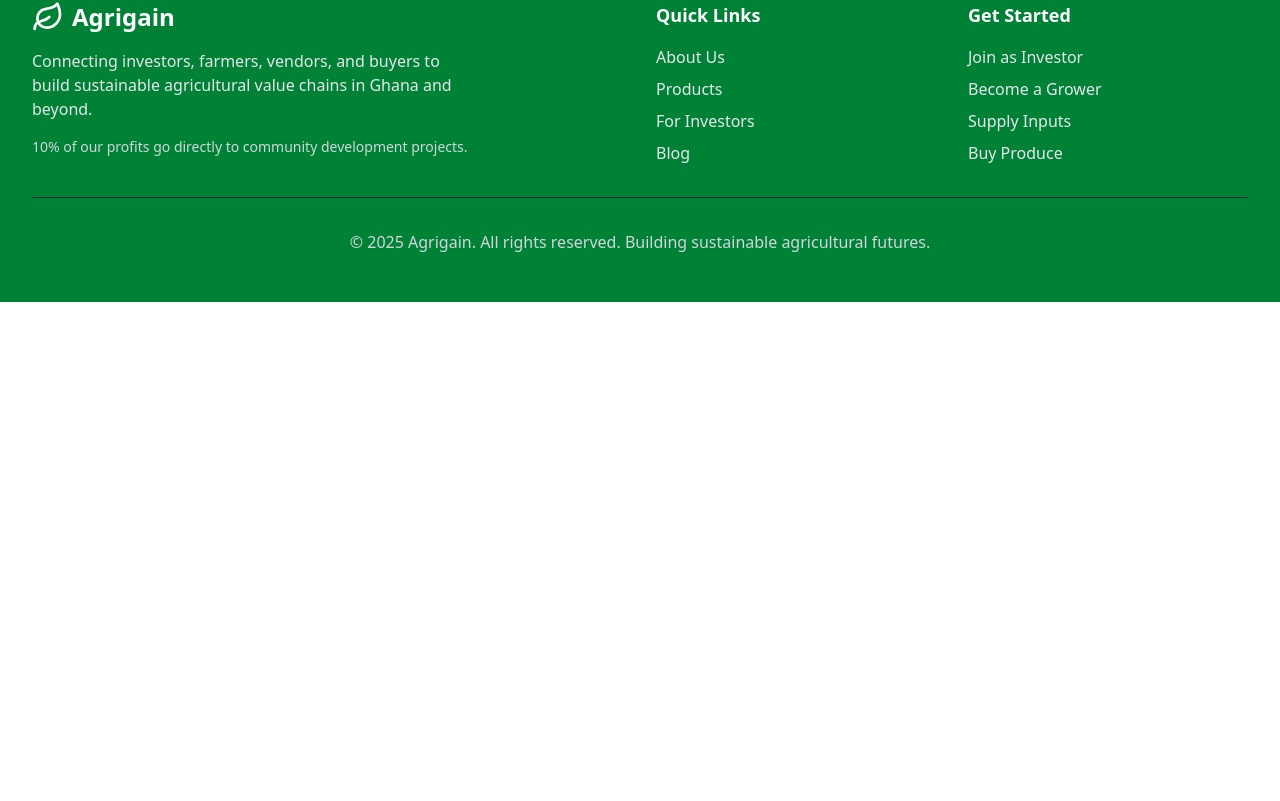
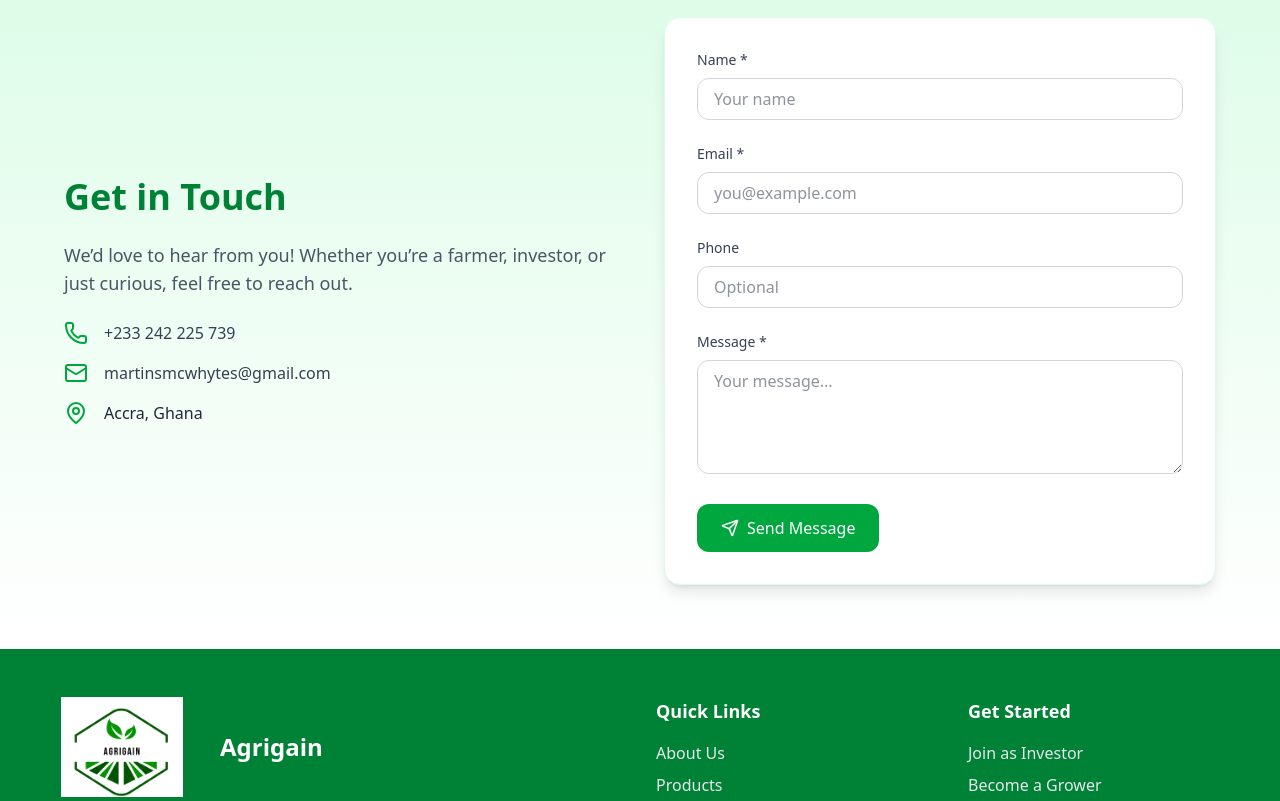
Before and after one commit to Ms-Adubea/agrigain, a React (Vite) app: page / in a window 1280 px wide. Shown: the part 1813-2614 px from the top of the page. Before the commit the page ends 2115 px from the top, so only its background shows below. Built offline with nearby package versions, Linux system fonts and the light colour scheme.

Commit message:
Added the contact form and it's working

```diff
--- a/package.json
+++ b/package.json
@@ -15,6 +15,7 @@
     "react": "^19.0.0",
     "react-dom": "^19.0.0",
     "react-router-dom": "^7.6.1",
+    "sweetalert2": "^11.22.0",
     "tailwindcss": "^4.1.8"
   },
   "devDependencies": {
--- /dev/null
+++ b/src/components/Contact.jsx
@@ -0,0 +1,161 @@
+import { Mail, Phone, MapPin, Send } from 'lucide-react';
+import React, { useState } from 'react';
+import Swal from 'sweetalert2'; // Make sure to install sweetalert2
+
+const Contact = () => {
+  const [formData, setFormData] = useState({
+    name: '',
+    email: '',
+    phone: '',
+    message: ''
+  });
+
+  const handleChange = (e) => {
+    setFormData({
+      ...formData,
+      [e.target.name]: e.target.value
+    });
+  };
+
+  const handleSubmit = async (e) => {
+    e.preventDefault();
+
+    // Basic validation
+    if (!formData.name || !formData.email || !formData.message) {
+      Swal.fire({
+        icon: 'warning',
+        title: 'Incomplete Form',
+        text: 'Please fill in all required fields.',
+        confirmButtonColor: '#008236'
+      });
+      return;
+    }
+
+    try {
+      const response = await fetch('https://formspree.io/f/movwaykk', {
+        method: 'POST',
+        headers: {
+          'Content-Type': 'application/json'
+        },
+        body: JSON.stringify(formData)
+      });
+
+      if (response.ok) {
+        Swal.fire({
+          icon: 'success',
+          title: 'Message Sent!',
+          text: 'Your message has been sent successfully. We will get back to you soon.',
+          confirmButtonColor: '#008236'
+        });
+        setFormData({ name: '', email: '', phone: '', message: '' });
+      } else {
+        Swal.fire({
+          icon: 'error',
+          title: 'Oops...',
+          text: 'Failed to send message. Please try again later.',
+          confirmButtonColor: '#008236'
+        });
+      }
+    } catch (error) {
+      Swal.fire({
+        icon: 'error',
+        title: 'Network Error',
+        text: 'An error occurred. Please check your internet connection and try again.',
+        confirmButtonColor: '#008236'
+      });
+    }
+  };
+
+  return (
+    <section className="py-16 px-4 bg-gradient-to-b from-green-100 to-white text-gray-800" id="contact">
+      <div className="max-w-6xl mx-auto grid md:grid-cols-2 gap-12 items-center">
+        {/* Left side: Info */}
+        <div className="space-y-6">
+          <h2 className="text-4xl font-bold text-green-700">Get in Touch</h2>
+          <p className="text-lg text-gray-600">
+            We’d love to hear from you! Whether you’re a farmer, investor, or just curious,
+            feel free to reach out.
+          </p>
+          <div className="space-y-4">
+            <div className="flex items-center gap-4">
+              <Phone className="text-green-600" />
+              <a href="tel:+233242225739" className="hover:underline text-gray-700">
+                +233 242 225 739
+              </a>
+            </div>
+            <div className="flex items-center gap-4">
+              <Mail className="text-green-600" />
+              <a href="mailto:martinsmcwhytes@gmail.com" className="hover:underline text-gray-700">
+                martinsmcwhytes@gmail.com
+              </a>
+            </div>
+            <div className="flex items-center gap-4">
+              <MapPin className="text-green-600" />
+              <span>Accra, Ghana</span>
+            </div>
+          </div>
+        </div>
+
+        {/* Right side: Form */}
+        <form onSubmit={handleSubmit} className="bg-white shadow-lg rounded-2xl p-8 space-y-6 border border-green-100">
+          <div className="space-y-2">
+            <label className="block text-sm font-medium text-gray-700">Name *</label>
+            <input
+              type="text"
+              name="name"
+              value={formData.name}
+              onChange={handleChange}
+              placeholder="Your name"
+              required
+              className="w-full px-4 py-2 rounded-xl border border-gray-300 focus:outline-none focus:ring-2 focus:ring-green-400"
+            />
+          </div>
+          <div className="space-y-2">
+            <label className="block text-sm font-medium text-gray-700">Email *</label>
+            <input
+              type="email"
+              name="email"
+              value={formData.email}
+              onChange={handleChange}
+              placeholder="you@example.com"
+              required
+              className="w-full px-4 py-2 rounded-xl border border-gray-300 focus:outline-none focus:ring-2 focus:ring-green-400"
+            />
+          </div>
+          <div className="space-y-2">
+            <label className="block text-sm font-medium text-gray-700">Phone</label>
+            <input
+              type="tel"
+              name="phone"
+              value={formData.phone}
+              onChange={handleChange}
+              placeholder="Optional"
+              className="w-full px-4 py-2 rounded-xl border border-gray-300 focus:outline-none focus:ring-2 focus:ring-green-400"
+            />
+          </div>
+          <div className="space-y-2">
+            <label className="block text-sm font-medium text-gray-700">Message *</label>
+            <textarea
+              name="message"
+              value={formData.message}
+              onChange={handleChange}
+              placeholder="Your message..."
+              rows={4}
+              required
+              className="w-full px-4 py-2 rounded-xl border border-gray-300 focus:outline-none focus:ring-2 focus:ring-green-400"
+            />
+          </div>
+          <button
+            type="submit"
+            className="flex items-center gap-2 bg-green-600 text-white px-6 py-3 rounded-xl hover:bg-green-700 transition-all duration-300"
+          >
+            <Send size={18} />
+            Send Message
+          </button>
+        </form>
+      </div>
+    </section>
+  );
+};
+
+export default Contact;
--- a/src/components/Footer.jsx
+++ b/src/components/Footer.jsx
@@ -1,5 +1,6 @@
 import { Link } from 'react-router-dom';
 import { Leaf } from 'lucide-react';
+import logo from "../assets/images/agrigain.PNG";
 
 const Footer = () => {
   return (
@@ -7,10 +8,23 @@ const Footer = () => {
       <div className="max-w-7xl mx-auto px-4 sm:px-6 lg:px-8 py-12">
         <div className="grid grid-cols-1 md:grid-cols-4 gap-8">
           <div className="col-span-1 md:col-span-2">
-            <div className="flex items-center space-x-2 mb-4">
+            {/* <div className="flex items-center space-x-2 mb-4">
               <Leaf className="h-8 w-8 text-primary-500" />
               <span className="text-2xl font-bold">Agrigain</span>
-            </div>
+            </div> */}
+            <div className="flex items-center">
+                        <Link to="/" className="flex items-center space-x-2">
+                          <img
+                            src={logo}
+                            alt="Agrigain Logo"
+                            className="h-25 w-45 object-contain"
+                          />
+                         <Link to="/" className="flex items-center space-x-2">
+                          {/* <Leaf className="h-8 w-8 text-green-600" /> */}
+                          <span className="text-2xl font-bold text-white">Agrigain</span>
+                        </Link>
+                        </Link>
+                      </div>
             <p className="text-gray-200 mb-4 max-w-md">
               Connecting investors, farmers, vendors, and buyers to build sustainable agricultural value chains in Ghana and beyond.
             </p>
--- a/src/components/Hero.jsx
+++ b/src/components/Hero.jsx
@@ -130,10 +130,11 @@
 
 
 import { ArrowRight, Users, TrendingUp, Leaf, ShoppingCart } from 'lucide-react';
+import videoSrc from "../assets/videos/hero-bg.mp4";
 
 const Hero = () => {
   return (
-    <section className="relative bg-gradient-to-br from-primary-50 to-white overflow-hidden">
+    <section className="relative bg-gradient-to-br from-green-50 to-white overflow-hidden">
       <div className="max-w-7xl mx-auto px-4 sm:px-6 lg:px-8 py-20">
         <div className="grid lg:grid-cols-2 gap-12 items-center">
           <div className="animate-fade-in">
--- a/src/layout/RootLayout.jsx
+++ b/src/layout/RootLayout.jsx
@@ -1,6 +1,7 @@
 import { Outlet } from "react-router-dom";
 import Navbar from "../components/Navbar";
 import Footer from "../components/Footer";
+import Contact from "../components/Contact";
 
 
 const RootLayout = () => {
@@ -11,6 +12,7 @@ const RootLayout = () => {
       {/* <main className="pt-20 md:pt-24 flex-grow"> */}
         <Outlet />
       </main>
+      <Contact />
       <Footer />
     </div>
   );
--- a/src/pages/About.jsx
+++ b/src/pages/About.jsx
@@ -59,7 +59,7 @@ const About = () => {
           </div>
         </section>
 
-       <section className="py-20">
+       <section className="py-20 bg-green-100">
       <div className="max-w-7xl mx-auto px-4 sm:px-6 lg:px-8">
         <div className="grid lg:grid-cols-2 gap-8">
 
--- a/src/pages/Home.jsx
+++ b/src/pages/Home.jsx
@@ -10,7 +10,7 @@ const Home = () => {
       <UserRoles />
 
       {/* Impact Section */}
-      <section className="py-20 bg-gray-50 text-green-600">
+      <section className="py-20 bg-white text-green-600">
         <div className="max-w-7xl mx-auto px-4 sm:px-6 lg:px-8 text-center">
           <h2 className="text-3xl md:text-4xl font-bold mb-8">
             Creating Sustainable Impact
```
Also changed, not shown: src/assets/images/agrigain.PNG (added), 1 other file (tests, documents, lock files or other folders).
